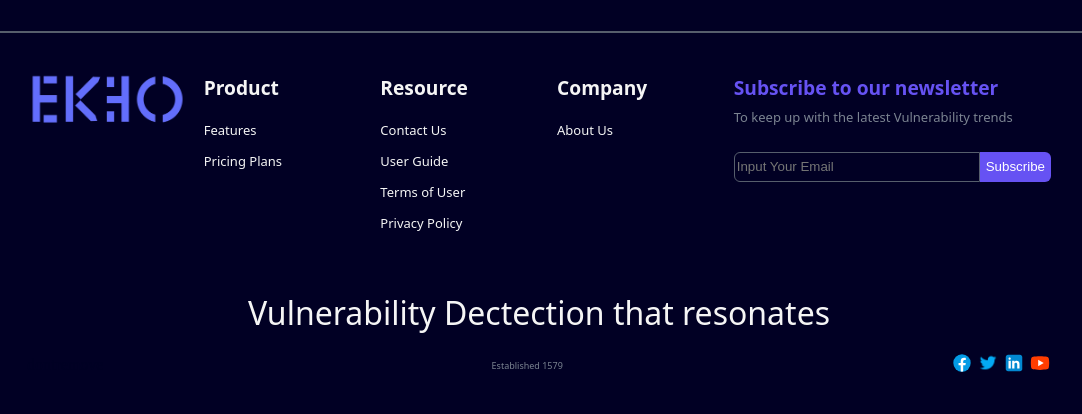
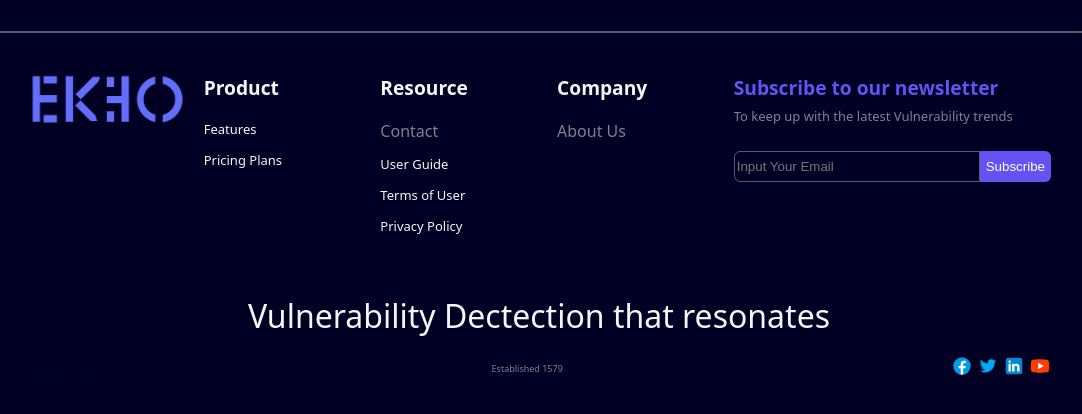
Before and after one commit to SweetDoppio/ECKO, a Flask app: page / in a window 1280 px wide. Shown: the part 73-487 px from the top of the page, without its empty margins (101-1183 px from the left). Run offline with Flask 3, Linux system fonts and the light colour scheme.

Commit message:
Update base.html

```diff
--- a/app/templates/base.html
+++ b/app/templates/base.html
@@ -84,15 +84,14 @@
                 </div>
                 <div class="resource-footer-grid-serction footer-info">
                     <p class="footer-info-title">Resource</p>
-                    <p>Contact Us</p>
+                    <a class="header-list-text" href="{{ url_for('contact') }}">Contact</a>
                     <p>User Guide</p>
                     <p>Terms of User</p>
                     <p>Privacy Policy</p>
                 </div>
                 <div class="company-footer-grid-section footer-info">
                     <p class="footer-info-title">Company</p>
-                    <p>About Us</p>
-
+                    <a class="header-list-text" href="{{ url_for('about') }}">About Us</a>
 
                 </div>
                 <div id="subscription-footer-grid-section-container">
```
